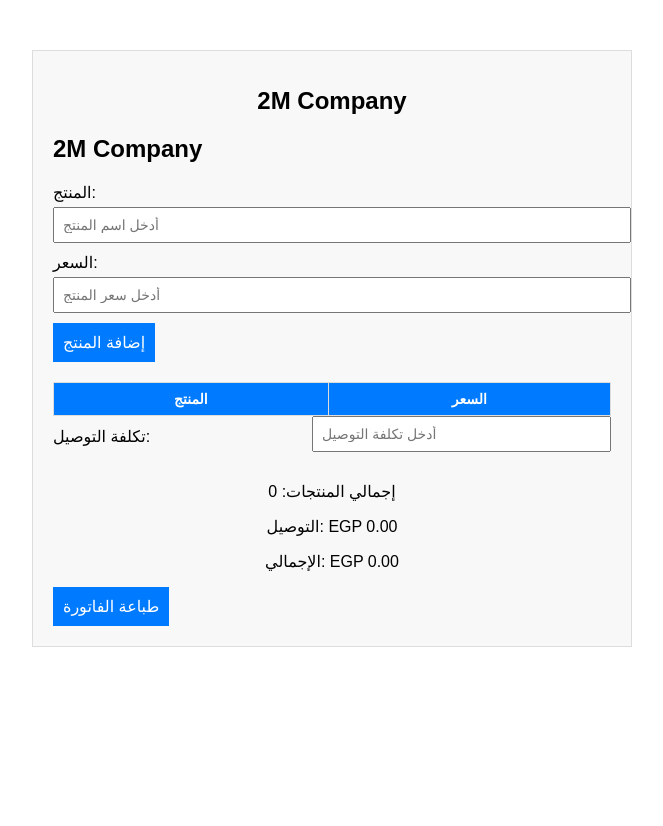
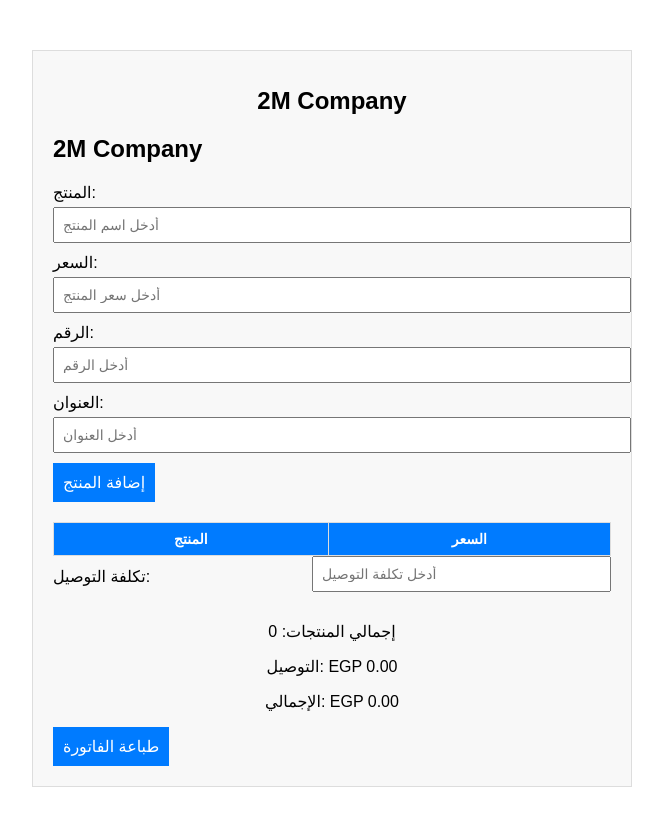
Before and after one commit to YaseenTohamy/2MBill, a plain HTML site: page index.html in a window 1280 px wide. Shown: the whole page, without its empty margins (308-971 px from the left). Before the commit the page ends 800 px from the top, so only its background shows below. Drawn offline with Linux system fonts and the light colour scheme.

Commit message:
Update index.html

```diff
--- a/index.html
+++ b/index.html
@@ -128,6 +128,7 @@
 <body>
   <div class="container">
     <h1>2M Company</h1>
+
 <div id="bill-container">
   <h2>2M Company</h2>
   <label for="product">المنتج:</label>
@@ -135,6 +136,19 @@
 
   <label for="price">السعر:</label>
   <input type="number" id="price" placeholder="أدخل سعر المنتج">
+
+  <!-- Number Section -->
+  <div class="number-section">
+    <label for="number">الرقم:</label>
+    <input type="text" id="number" placeholder="أدخل الرقم">
+  </div>
+
+  <!-- Address Section -->
+  <div class="address-section">
+    <label for="address">العنوان:</label>
+    <input type="text" id="address" placeholder="أدخل العنوان">
+  </div>
+  <!-- End of new sections -->
 
   <button onclick="addItem()">إضافة المنتج</button>
 
@@ -160,7 +174,6 @@
   </div>
 
   <button onclick="printBill()">طباعة الفاتورة</button>
-    </div>
 </div>
 
   <script>
```
Lines whose indentation alone changed are shown as unchanged.
